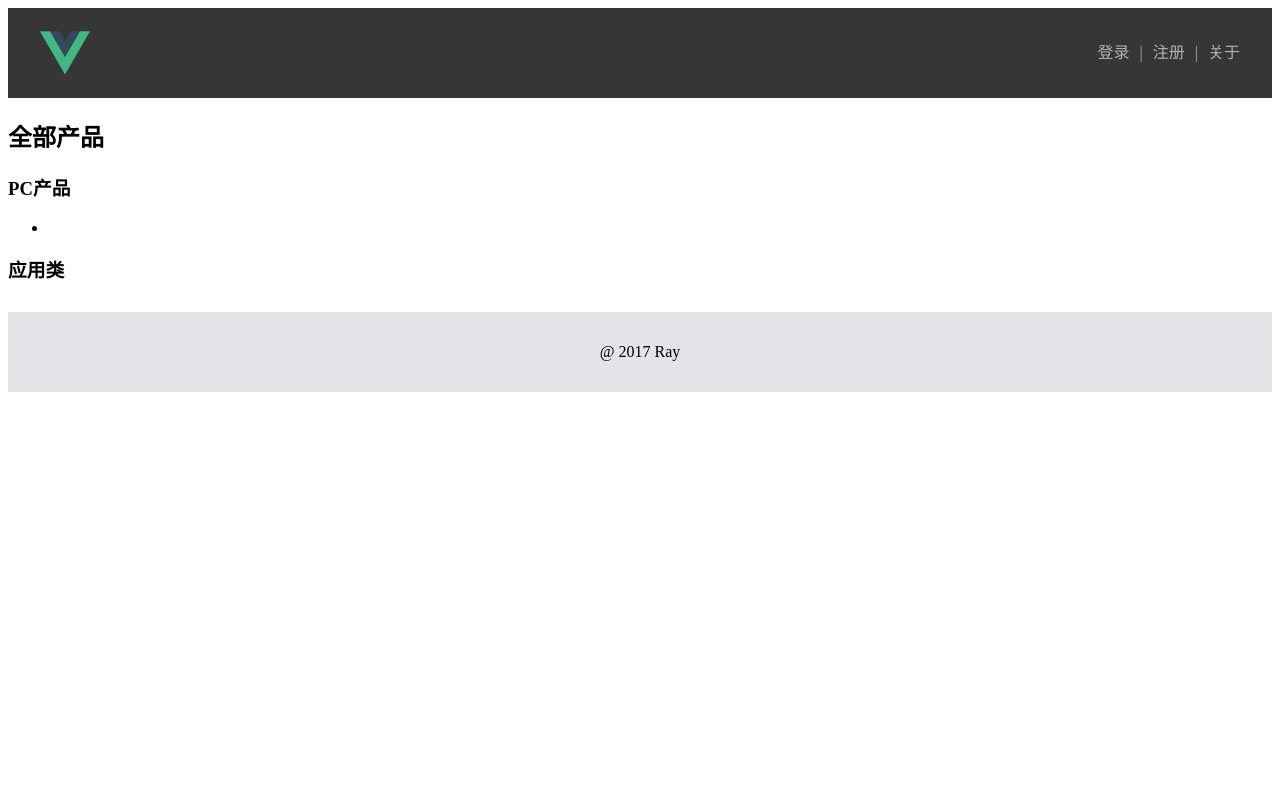
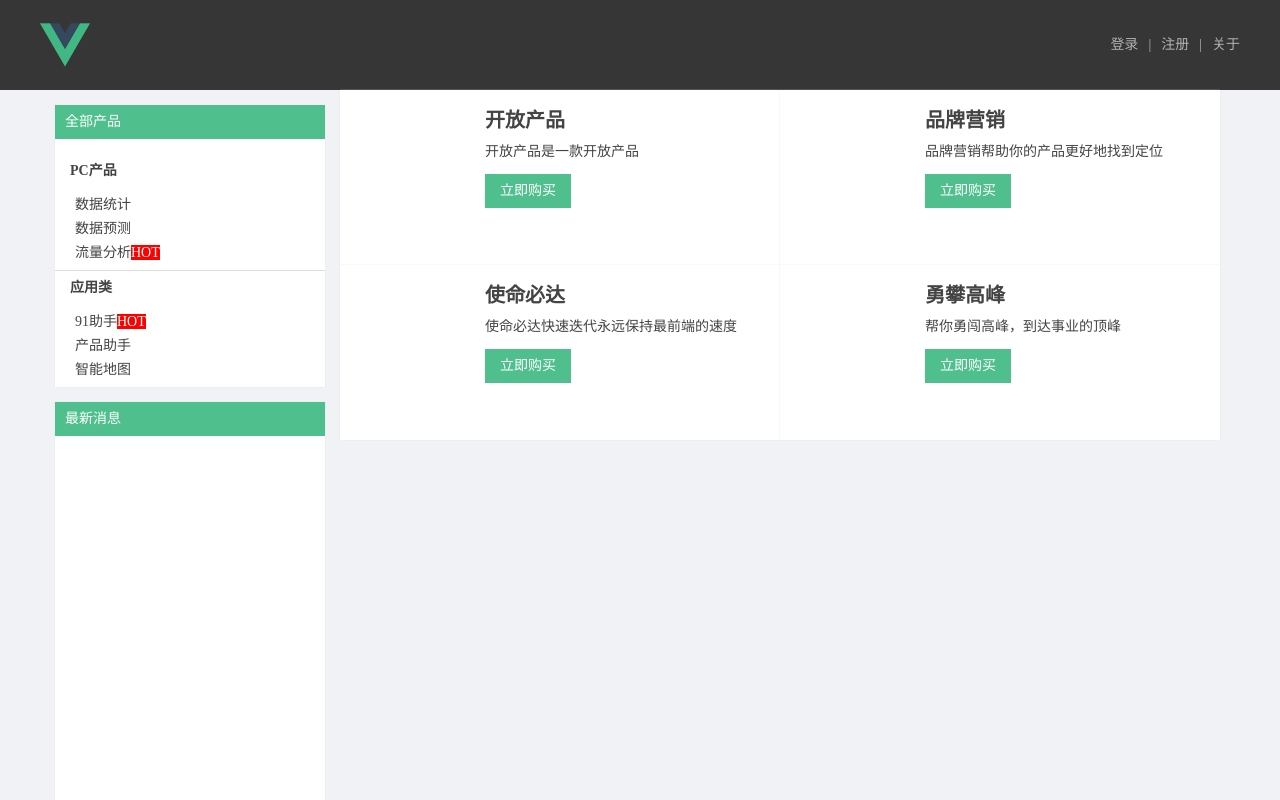
Before and after one commit to MadaoRay/VueWithVuex, a Vue app: page / in a window 1280 px wide. Shown: the top 800 px of the page. Built offline with nearby package versions, Linux system fonts and the light colour scheme.

Commit message:
add menu-left & borad list

```diff
--- a/pages/index.vue
+++ /dev/null
@@ -1,59 +0,0 @@
-<template>
-	<div class="menu-left">
-		<h2>全部产品</h2>
-		<h3>PC产品</h3>
-		<ul>
-			<li></li>
-		</ul>
-		<h3>应用类</h3>
-	</div>
-</template>
-
-<script>
-export default{
-	data() {
-		return {
-		  productList: {
-		  	pc: {
-		  	  title: 'PC产品',
-		  	  list:[
-  		  	  {
-  		  	  	title: '数据统计',
-  		  	  	url: 'http://starcraft.com'
-  		  	  },
-  		  	  {
-  		  	  	title: '数据预测',
-  		  	  	url: 'http://warcraft.com'
-  		  	  },
-  		  	  {
-  		  	  	title: '流量分析',
-  		  	  	url:'http://overwatch.com'
-  		  	  }
-		  	  ]
-		  	},
-		  	app: {
-		  	  title: '应用类',
-		  	  list:[
-  		  	  {
-  		  	  	title: '91助手',
-  		  	  	url: 'http://weixin.com'
-  		  	  },
-  		  	  {
-  		  	  	title: '产品助手',
-  		  	  	url: 'http://twitter.com'
-  		  	  },
-  		  	  {
-  		  	  	title: '智能地图',
-  		  	  	url: 'http://map.com'
-  		  	  }
-		  	  ]
-		  	}
-		  }
-		}
-	}
-}
-</script>
-
-<style>
-
-</style>
--- a/src/components/Layout.vue
+++ b/src/components/Layout.vue
@@ -12,7 +12,7 @@
 				</div>
 			</div>
 		</div>
-		<div class="app-content">
+		<div class="container">
 			<keep-alive>
 				<router-view></router-view>
 			</keep-alive>
@@ -33,20 +33,27 @@ export default{
 }
 </script>
 
-<style scoped>
-html, body, div{
+<style>
+html, body, div, h3, h2, span, ol, ul, li, p{
 	margin: 0;
 	padding: 0;
 	border: 0;
 	vertical-align: baseline;
+	font-size: 100%;
+	font-weight: normal;
 }
 body{
 	background-color: #f0f2f5;
-	font-size: 16px;
+	font-size: 14px;
 	color: #444;
+	line-height: 1;
 }
-li{
+ol,ul{
 	list-style: none;
+}
+a{
+	color: inherit;
+	text-decoration: none;
 }
 .app-header{
 	background-color: #363636;
--- /dev/null
+++ b/src/pages/index.vue
@@ -0,0 +1,182 @@
+<template>
+  <div>
+  	<div class="menu-left">
+      <div class="products">
+        <h2>全部产品</h2>
+        <div v-for="product in productList" class="title">
+          <h3>{{ product.title }}</h3>
+          <ul>
+            <li v-for="item in product.list">
+              <a :href="item.url">{{ item.title }}</a>
+              <span v-if="item.hot" class="hot">HOT</span>
+            </li>
+          </ul>
+          <div v-if="!product.last" class="height-row"></div>
+        </div>
+      </div>
+      <div class="products latest-news">
+        <h2>最新消息</h2>
+      </div>
+  	</div>
+      <div class="menu-right">
+        <div class="board-list">
+          <div class="board-item" v-for="item in boardList">
+            <div class="content">
+              <h3>{{ item.title }}</h3>
+              <p>{{ item.description }}</p>
+              <div class="btn-container">
+                <a href="" class="btn">立即购买</a>
+              </div>
+            </div>
+          </div>
+        </div>
+      </div>
+  </div>
+</template>
+
+<script>
+export default{
+	data() {
+		return {
+		  productList: {
+		  	pc: {
+		  	  title: 'PC产品',
+		  	  list:[
+  		  	  {
+  		  	  	title: '数据统计',
+  		  	  	url: 'http://starcraft.com'
+  		  	  },
+  		  	  {
+  		  	  	title: '数据预测',
+  		  	  	url: 'http://warcraft.com'
+  		  	  },
+  		  	  {
+  		  	  	title: '流量分析',
+  		  	  	url:'http://overwatch.com',
+              hot: true
+  		  	  }
+		  	  ]
+		  	},
+		  	app: {
+		  	  title: '应用类',
+          last: true,
+		  	  list:[
+  		  	  {
+  		  	  	title: '91助手',
+  		  	  	url: 'http://weixin.com',
+              hot: true
+  		  	  },
+  		  	  {
+  		  	  	title: '产品助手',
+  		  	  	url: 'http://twitter.com'
+  		  	  },
+  		  	  {
+  		  	  	title: '智能地图',
+  		  	  	url: 'http://map.com'
+  		  	  }
+		  	  ]
+		  	}
+		  },
+      newsList:[],
+      boardList:[
+        {
+          title: '开放产品',
+          description: '开放产品是一款开放产品',
+          id: 'car',
+          toKey: 'analysis',
+          saleout: false
+        },
+        {
+          title: '品牌营销',
+          description: '品牌营销帮助你的产品更好地找到定位',
+          id: 'earth',
+          toKey: 'count',
+          saleout: false
+        },
+        {
+          title: '使命必达',
+          description: '使命必达快速迭代永远保持最前端的速度',
+          id: 'loud',
+          toKey: 'forecast',
+          saleout: true
+        },
+        {
+          title: '勇攀高峰',
+          description: '帮你勇闯高峰，到达事业的顶峰',
+          id: 'hill',
+          toKey: 'publish',
+          saleout: false
+        }
+      ]
+		}
+	}
+}
+</script>
+
+<style scoped>
+.menu-left{
+  width: 300px;
+  float: left;
+}
+.menu-left .products{
+  background-color: white;
+  margin: 15px;
+  box-shadow: 0px 0px 1px #ddd;
+}
+.menu-left .products h2{
+  background-color: #4fc08d;
+  color: white;
+  padding: 10px;
+  margin-bottom: 15px;
+}
+.menu-left .products .title ul{
+  padding: 5px 15px;
+}
+.menu-left .products h3{
+  font-weight: bold;
+  padding: 10px 15px;
+}
+ul li{
+  padding: 5px;
+}
+.height-row{
+  height: 1px;
+  width: 100%;
+  background-color: #ddd;
+}
+.hot{
+  background-color: red;
+  color: white;
+}
+.latest-news{
+  min-height: 512px;
+}
+.menu-right{
+  float: left;
+  width: 900px;
+}
+.menu-right .board-item{
+  background-color: white;
+  width: 400px;
+  box-shadow: 0 0 1px #ddd;
+  padding: 20px;
+  float: left;
+  min-height: 135px;
+}
+.menu-right .board-item .content{
+padding-left: 125px;
+}
+.menu-right .board-item .content h3{
+  font-weight: bold;
+  font-size: 20px;
+}
+.menu-right .board-item .content p{
+  margin: 15px 0;
+}
+.btn{
+  background-color: #4fc08d;
+  color: white;
+  padding: 10px 15px;
+  display: inline-block;
+}
+</style>
--- a/src/router/index.js
+++ b/src/router/index.js
@@ -1,6 +1,6 @@
 import Vue from 'vue'
 import Router from 'vue-router'
-import IndexPage from '../../pages/index'
+import IndexPage from '../pages/index'
 
 Vue.use(Router)
 
```
Also changed, not shown: 1 other file (tests, documents, lock files or other folders).
